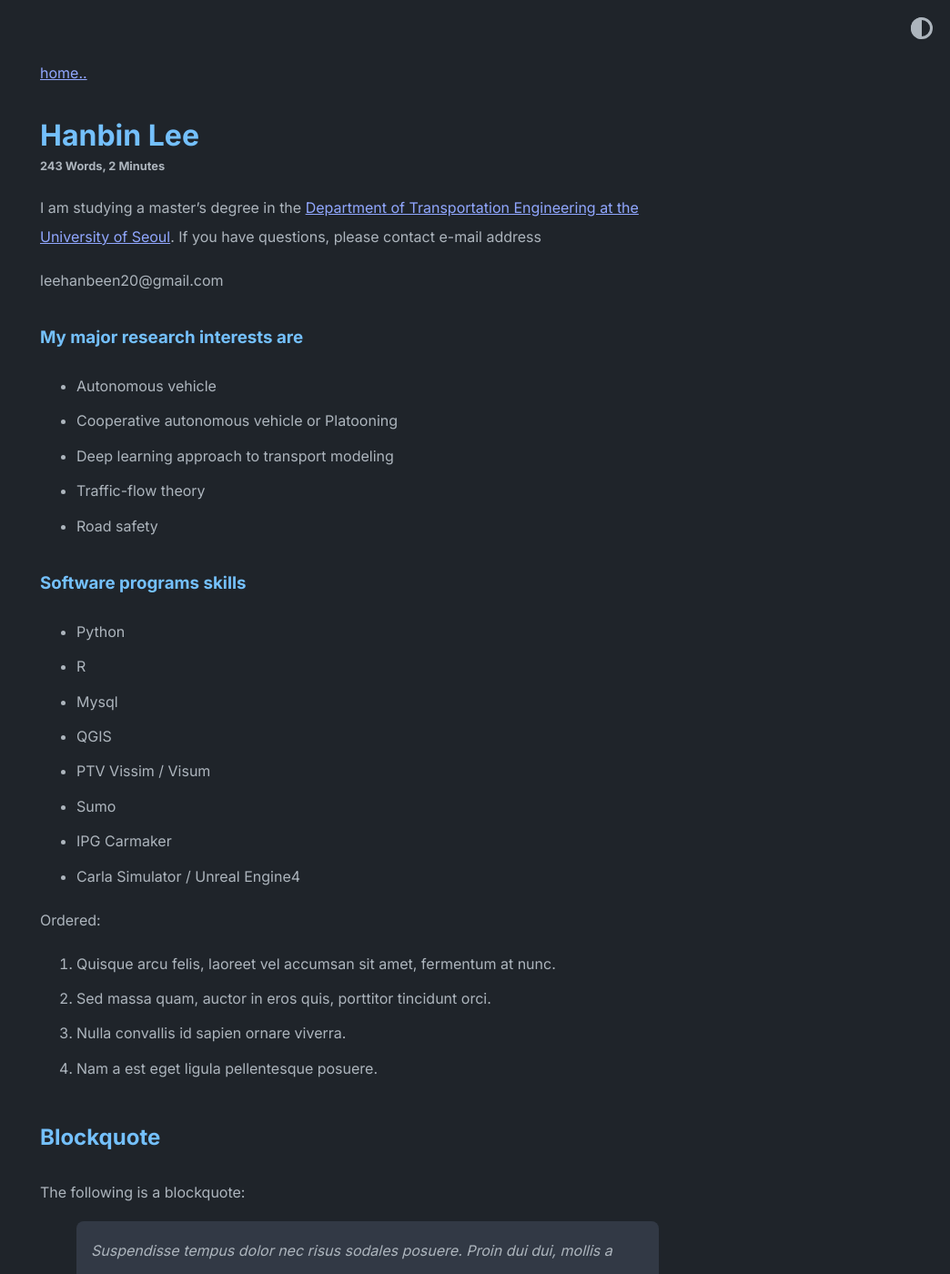
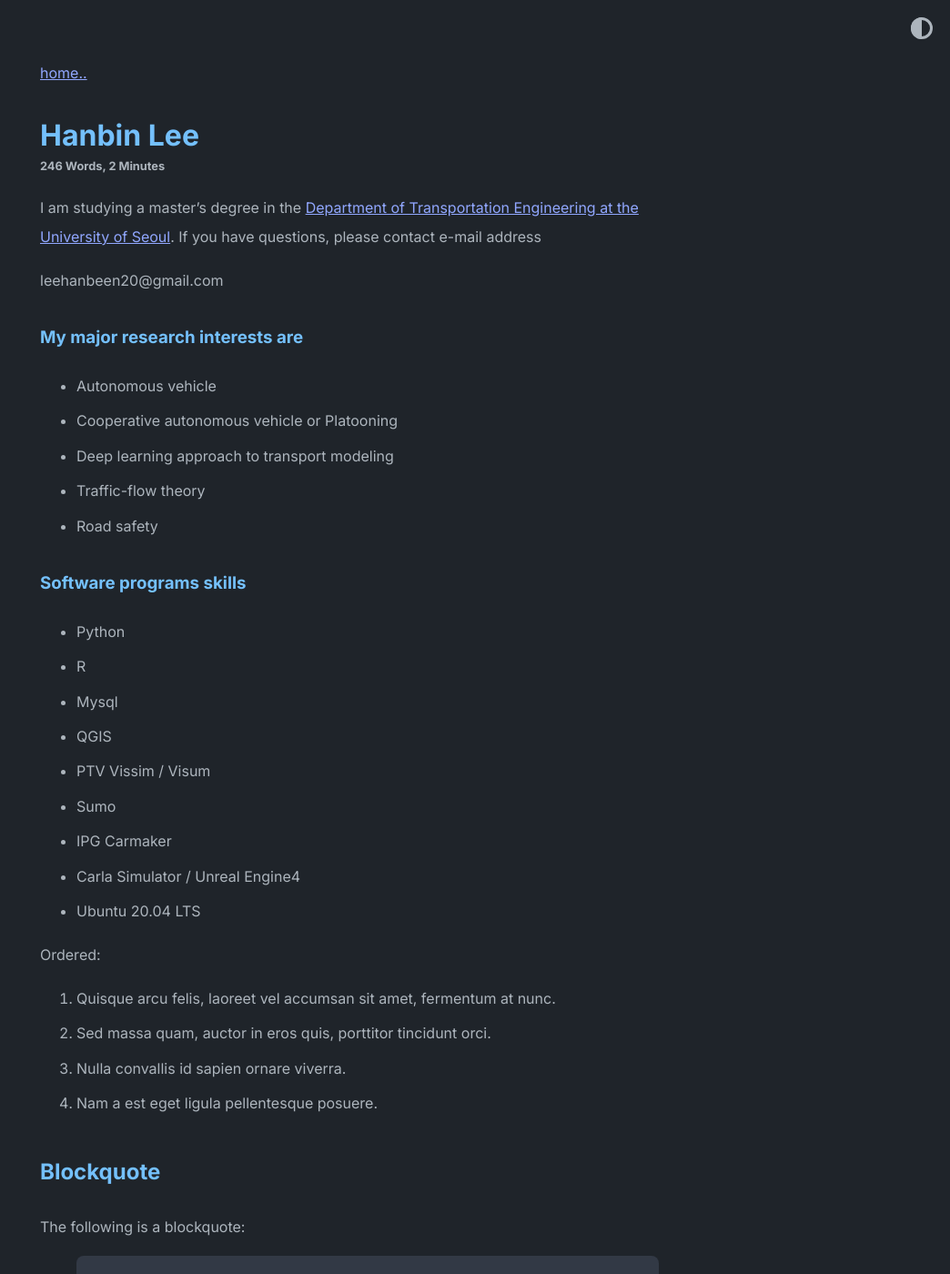
Before and after one commit to HHBBLee/HHBBLEE.github.io, a Jekyll site: the page built from about.markdown, in a window 1280 px wide and 1400 px high. Shown: the whole window at 91% size, without its empty margins (236-1280 px from the left). Built offline with Jekyll 4.4.1, drawn with Linux system fonts in a browser that asks for light colours.

Commit message:
Update about.markdown

```diff
--- a/about.markdown
+++ b/about.markdown
@@ -29,6 +29,7 @@ leehanbeen20@gmail.com
 - Sumo
 - IPG Carmaker
 - Carla Simulator / Unreal Engine4
+- Ubuntu 20.04 LTS
 
 
 
```
